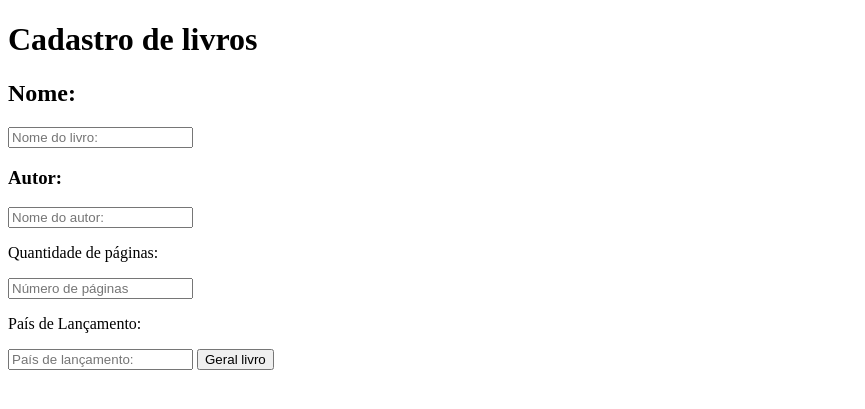
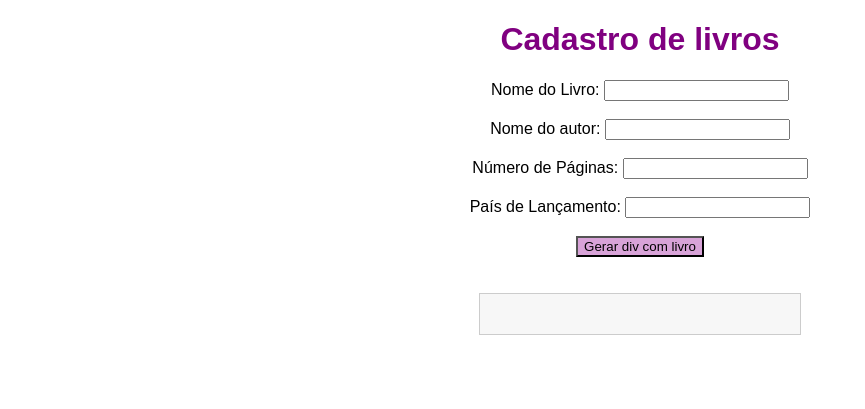
Before and after one commit to Julia-Dornelas/IFTM.Programacao, a PHP site: page / in a window 1280 px wide. Shown: the top 409 px of the page, without its empty margins (0-865 px from the left). Run offline with PHP 8.4, Linux system fonts and the light colour scheme.

Commit message:
Add files via upload

```diff
--- a/Aula-1909/PT3/index.html
+++ b/Aula-1909/PT3/index.html
@@ -10,21 +10,30 @@
 
     <h1 class="principal">Cadastro de livros</h1>
 
+ <!--Receber livro-->
+ <label for="nomeLivro">Nome do Livro:</label>
+ <input type="text" id="nomeLivro"> <br>
+ <br>
+ <label for="autorLivro">Nome do autor:</label>
+ <input type="text" id="autorLivro">
+ <br>
+ <br>
+ <label for="numPaginas">Número de Páginas:</label>
+ <input type="number" id="numPaginas">
+ <br>
+ <br>
+ <label for="paisLancamento">País de Lançamento:</label>
+ <input type="text" id="paisLancamento">
+ <br>
+ <br>
+ <button id="gerarDiv">Gerar div com livro</button> <br> <br>
+ <br>
 
-    <h2>Nome:</h2>
-    <input type="text" id="nomeLivro" placeholder="Nome do livro:">
-    <h3>Autor:</h3>
-    <input type="text" id="nomeAutor" placeholder="Nome do autor:">
-    <p>Quantidade de páginas:</p>
-    <input type="text" id="Npaginas" placeholder="Número de páginas">
-    <p>País de Lançamento:</p>
-    <input type="text" id="nomePais" placeholder="País de lançamento:">
-
-    <button id="evento">Geral livro</button>
-    <div>
-
-    </div>
-
+ <div id="livro-div">
+     <h2 id="livro-titulo"></h2>
+     <h3 id="livro-autor"></h3>
+     <p id="livro-informacoes"></p>
+ </div>
 
     <script src="main.js"></script>
 </body>
--- a/Aula-1909/PT3/main.js
+++ b/Aula-1909/PT3/main.js
@@ -1,12 +1,26 @@
 /*Crie uma página que receba como entrada o nome de um livro, o autor, o numero
 de páginas e o país de lançamento
- - Crie um botão escrito: Gerar div com livro
- - Gere uma div com as seguintes configurações:
+- Crie um botão escrito: Gerar div com livro
+- Gere uma div com as seguintes configurações:
         *Titulo sendo um elementop h2
         *Nome do autor sendo um h3
         *Numero de páginas e o país com elemento p
- - Sempre que um usuário clicar em Geral div com livro, o único livro que deve
- aparecerna tela é o atual (os anteriores não devem se manter na página)
+ Sempre que um usuário clicar em Gerar div com livro, o único livro que deve
+ aparecer na tela é o atual (os anteriores não devem se manter na página)
  - Fique livre para estilizar o css*/
 
- const elementoBotao = document.getElementById("evento")
+ document.getElementById("gerarDiv").addEventListener("click", function() {
+       const nomeLivro = document.getElementById("nomeLivro").value;
+       const autorLivro = document.getElementById("autorLivro").value;
+       const numPaginas = document.getElementById("numPaginas").value;
+       const paisLancamento = document.getElementById("paisLancamento").value;
+
+       // Atualiza o conteúdo da div com as informações do livro atual
+       const livroTitulo = document.getElementById("livro-titulo");
+       const livroAutor = document.getElementById("livro-autor");
+       const livroInformacoes = document.getElementById("livro-informacoes");
+
+       livroTitulo.innerHTML = nomeLivro;
+       livroAutor.innerHTML = `Autor: ${autorLivro}`;
+       livroInformacoes.innerHTML = `Número de Páginas: ${numPaginas} País de Lançamento: ${paisLancamento}`;
+   });
--- a/Aula-1909/PT3/style.css
+++ b/Aula-1909/PT3/style.css
@@ -1,2 +1,22 @@
 
-/*CLASSES*/
+body {
+    font-family: Arial, sans-serif;
+       text-align: center;
+}
+
+.principal {
+    color: purple;
+}
+
+#livro-div {
+    text-align: center;
+    border: 1px solid #ccc;
+    padding: 10px;
+    margin: auto;
+    max-width: 300px;
+    background-color: #f7f7f7;
+}
+
+#gerarDiv{
+    background-color: rgb(216, 163, 216);
+}
```
